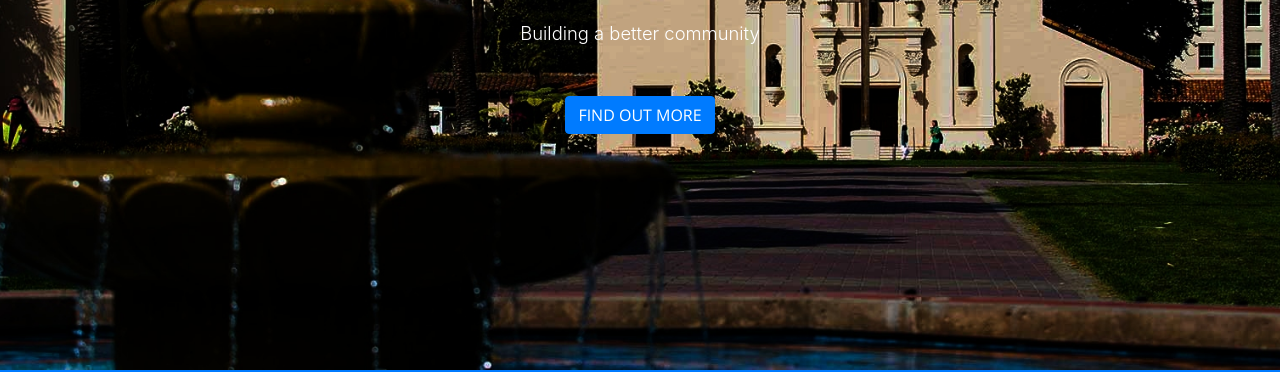
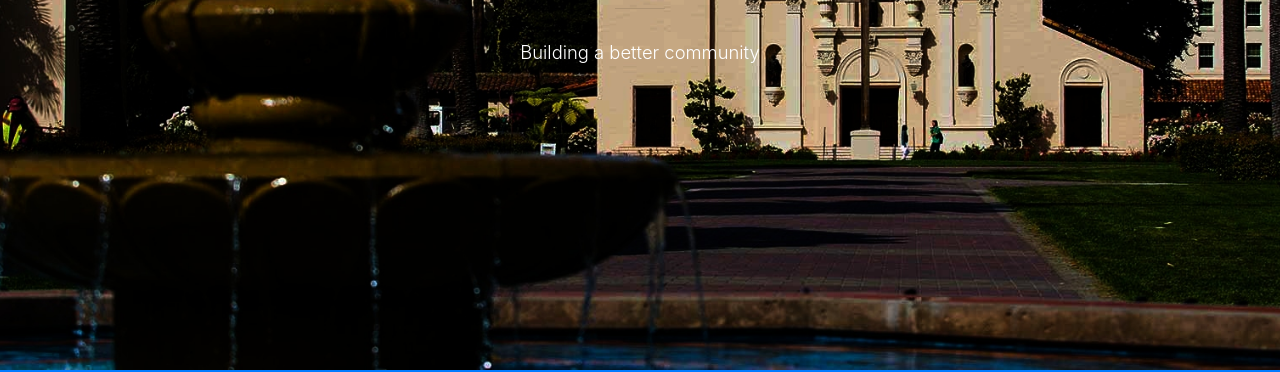
Before and after one commit to cmchristi1/MCS, a website with bundled scripts: page index.html in a window 1280 px wide. Shown: the part 430-802 px from the top of the page. Built offline with nearby package versions, Linux system fonts and the light colour scheme.

Commit message:
removed find more button

```diff
--- a/index.html
+++ b/index.html
@@ -48,7 +48,7 @@
           </div>
           <div class="col-lg-8 mx-auto">
             <p class=" mb-5">Building a better community </p>
-            <a class="btn btn-primary btn-xl js-scroll-trigger" href="#about">Find Out More</a>
+
           </div>
         </div>
       </div>
```
